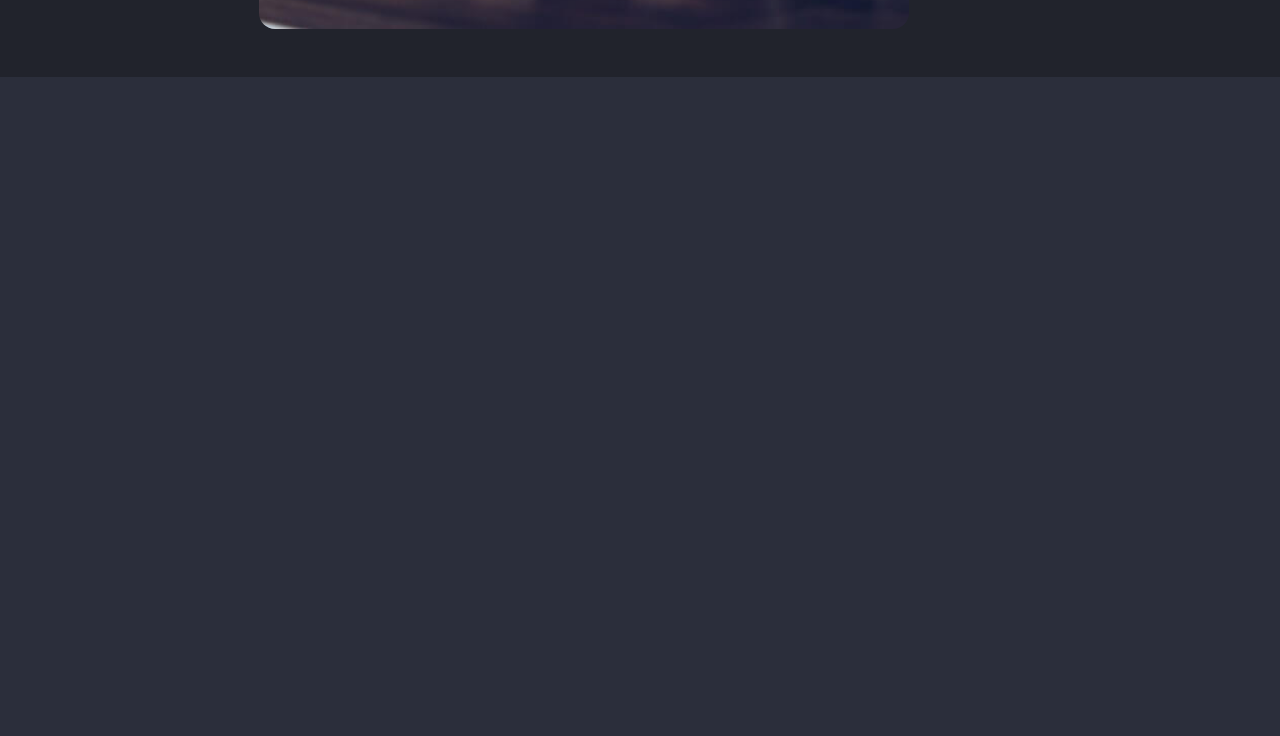
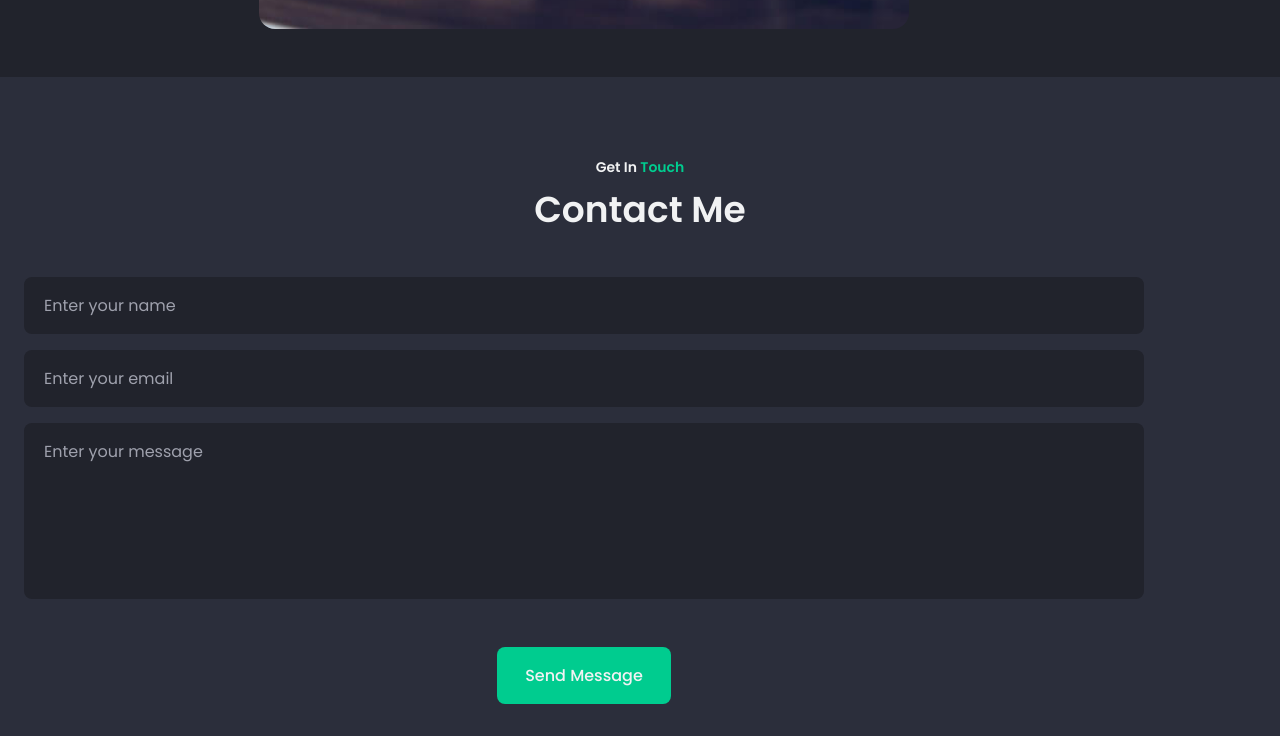
Before and after one commit to khalidbinibrahim/khalid-bin-ibrahim, a plain HTML site: page index.html in a window 1280 px wide. Shown: the part 5875-6611 px from the top of the page. Before the commit the page ends 6064 px from the top, so only its background shows below. Drawn offline with nearby package versions, Linux system fonts and the light colour scheme.

Commit message:
added contact section

```diff
--- a/assets/css/styles.css
+++ b/assets/css/styles.css
@@ -510,7 +510,49 @@ svg {
 }
 
 /*=============== CONTACT ===============*/
+.contact_container {
+  padding-top: 1rem;
+}
 
+.contact_form,
+.contact_group {
+  display: grid;
+  row-gap: 1rem;
+}
+
+.contact_form {
+  position: relative;
+}
+
+.contact_input {
+  padding: 1rem 1.25rem;
+  border-radius: .5rem;
+  background-color: var(--container-color);
+  color: var(--title-color);
+}
+
+.contact_input::placeholder {
+  color: var(--text-color);
+}
+
+.contact_form textarea {
+  height: 11rem;
+  resize: none;
+  margin-bottom: 2rem;
+}
+
+.contact_button {
+  justify-self: center;
+  cursor: pointer;
+}
+
+.contact_message {
+  position: absolute;
+  left: 0;
+  bottom: 4.5rem;
+  font-size: var(--small-font-size);
+  color: var(--title-color);
+}
 
 /*=============== FOOTER ===============*/
 
--- a/index.html
+++ b/index.html
@@ -383,7 +383,28 @@
 
       <!--==================== CONTACT ====================-->
       <section class="contact section" id="contact">
+         <h3 class="section_subtitle">
+            Get In <span>Touch</span>
+         </h3>
 
+         <h2 class="section_title">
+            Contact Me
+         </h2>
+
+         <div class="contact_container container grid">
+            <form action="" class="contact_form" id="contact-form">
+               <div class="contact_group">
+                  <input type="text" name="user_name" required placeholder="Enter your name" class="contact_input">
+                  <input type="email" name="user_email" required placeholder="Enter your email" class="contact_input">
+               </div>
+
+               <textarea name="user_project" required placeholder="Enter your message" id="" class="contact_input"></textarea>
+
+               <p class="contact_message" id="contact-message"></p>
+
+               <button type="submit" class="button contact_button">Send Message</button>
+            </form>
+         </div>
       </section>
    </main>
 
```
